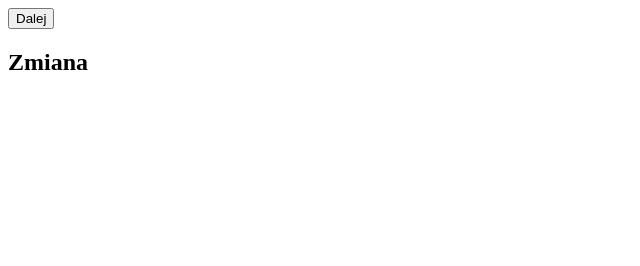
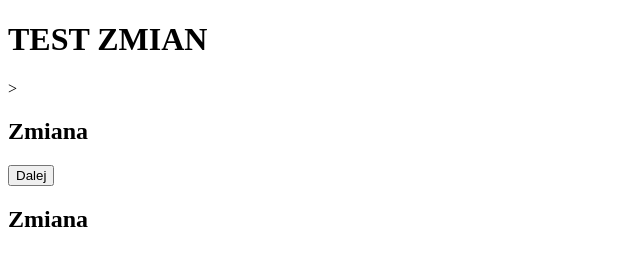
Before and after one commit to Dominik3312/Projekt, a plain HTML site: page index.html in a window 1280 px wide. Shown: the whole page, without its empty margins (0-640 px from the left). Drawn offline with Linux system fonts and the light colour scheme.

Commit message:
Test zmian

```diff
--- a/index.html
+++ b/index.html
@@ -4,7 +4,10 @@
 	<title>Pierwsza Strona</title>
 </head>
 <body>
+	<h1>TEST ZMIAN</h1>>
+	<h2>Zmiana</h2>
 	<button>Dalej</button>
 	<h2>Zmiana</h2>
+
 </body>
 </html>
```
